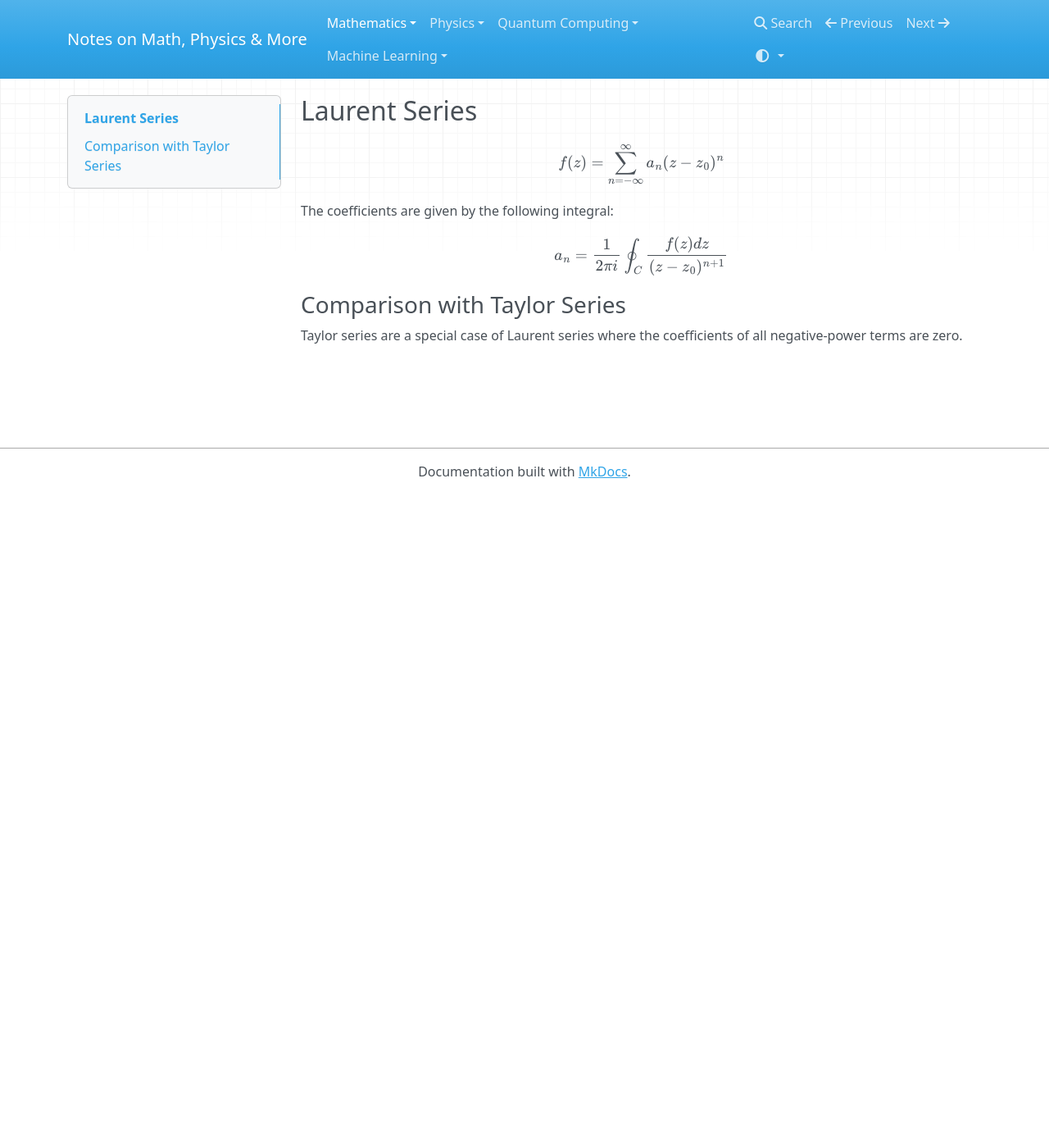
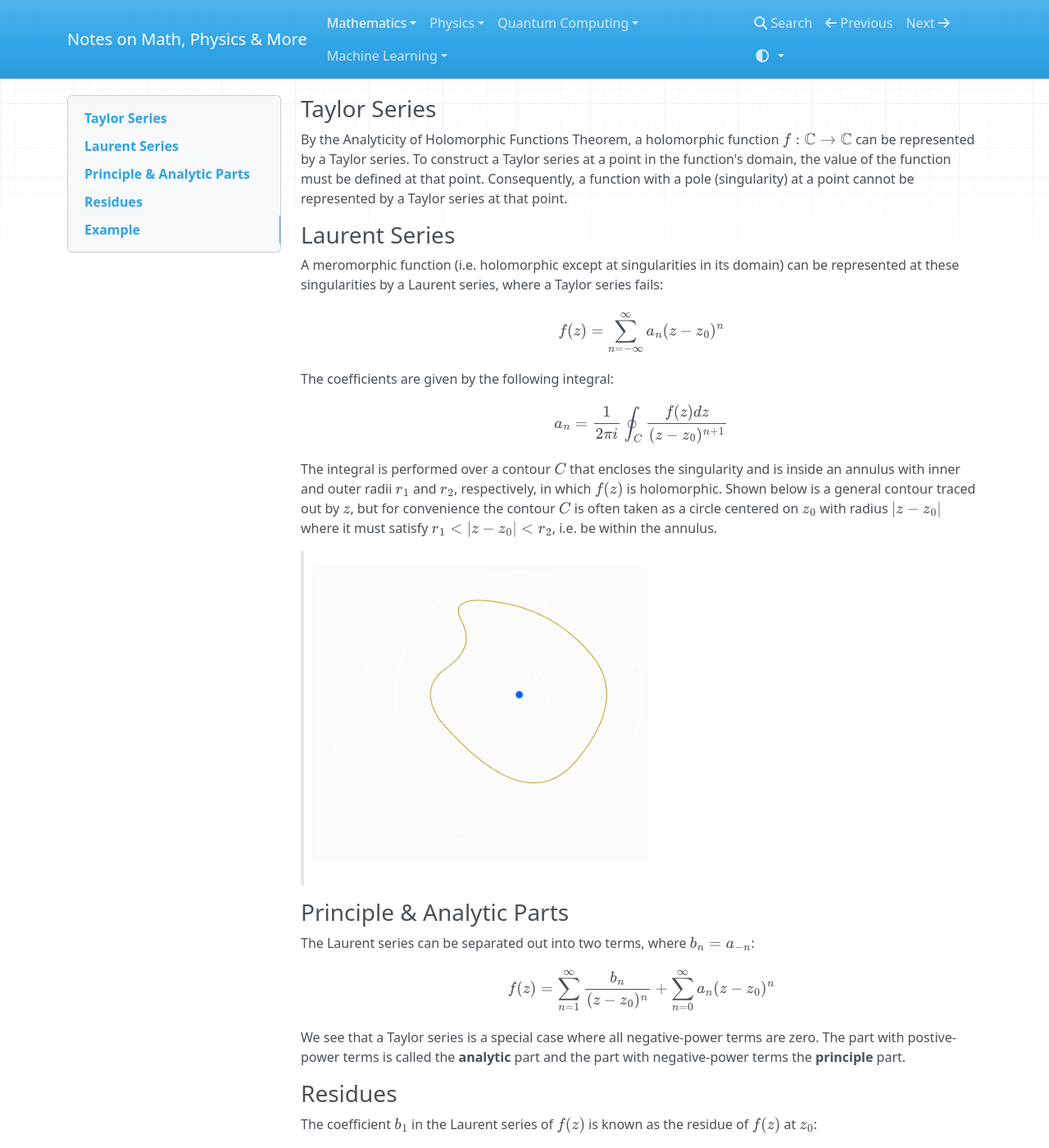
Before and after one commit to boonware/notes, an MkDocs documentation site: the page built from docs/complex_analysis/laurent_series.md, in a window 1280 px wide and 1400 px high. Shown: the whole window at 82% size. Built offline with MkDocs 1.6.1, drawn with Linux system fonts in a browser that asks for light colours; nearby versions of some CDN libraries; some of the changed text lies outside the part shown.

Commit message:
residues

```diff
--- a/docs/complex_analysis/laurent_series.md
+++ b/docs/complex_analysis/laurent_series.md
@@ -1,4 +1,8 @@
-## Laurent Series
+### Taylor Series
+By the  Analyticity of Holomorphic Functions Theorem, a holomorphic function $f: \mathbb{C} \to \mathbb{C}$ can be represented by a Taylor series. To construct a Taylor series at a point in the function's domain, the value of the function must be defined at that point. Consequently, a function with a pole (singularity) at a point cannot be represented by a Taylor series at that point.
+
+### Laurent Series
+A meromorphic function (i.e. holomorphic except at singularities in its domain) can be represented at these singularities by a Laurent series, where a Taylor series fails:
 
 $$
     f(z) = \sum_{n=-\infty}^\infty a_n(z-z_0)^n
@@ -10,5 +14,26 @@ $$
     a_n = \frac{1}{2 \pi i}\oint_C \frac{f(z)dz}{(z-z_0)^{n+1}}
 $$
 
-### Comparison with Taylor Series
-Taylor series are a special case of Laurent series where the coefficients of all negative-power terms are zero.
+The integral is performed over a contour $C$ that encloses the singularity and is inside an annulus with inner and outer radii $r_1$ and $r_2$, respectively, in which $f(z)$ is holomorphic. Shown below is a general contour traced out by $z$, but for convenience the contour $C$ is often taken as a circle centered on $z_0$ with radius $|z-z_0|$ where it must satisfy $r_1 \lt |z-z_0| \lt r_2$, i.e. be within the annulus.
+
+> ![Laurent Series - Contour Integration](./img/laurent_contour.png){: width="50%" }
+
+### Principle & Analytic Parts
+The Laurent series can be separated out into two terms, where $b_n = a_{-n}$:
+
+$$
+    f(z) = \sum_{n=1}^\infty \frac{b_n}{(z-z_0)^n} + \sum_{n=0}^\infty a_n(z-z_0)^n
+$$
+
+We see that a Taylor series is a special case where all negative-power terms are zero. The part with postive-power terms is called the **analytic** part and the part with negative-power terms the **principle** part.
+
+### Residues
+The coefficient $b_1$ in the Laurent series of $f(z)$ is known as the residue of $f(z)$ at $z_0$:
+
+$$
+    Res(f, z_0) = b_1
+$$
+
+### Example
+
+TODO
--- a/mkdocs.yml
+++ b/mkdocs.yml
@@ -13,6 +13,7 @@ markdown_extensions:
   - toc:
       permalink: "#"
       toc_depth: 3
+  - attr_list: {}
 
 extra_javascript:
   - javascripts/mathjax.js
@@ -39,9 +40,10 @@ nav:
 
     - Complex Analysis:
       - Complex Numbers: complex_analysis/complex_numbers.md
-      - Complex Derivative: complex_analysis/complex_derivative.md
+      - Differentiation: complex_analysis/complex_derivative.md
       - Contour Integration: complex_analysis/contour_integration.md
       - Laurent Series: complex_analysis/laurent_series.md
+      - Residue Theorem: complex_analysis/residue_theorem.md
 
     - Group Theory:
       - Group Actions: group_theory/group_actions.md
```
Also changed, not shown: docs/complex_analysis/differentiation.md (renamed from docs/complex_analysis/complex_derivative.md, +15 -2 lines), docs/real_analysis/taylor_series.md (+4 -0 lines), docs/complex_analysis/img/laurent_contour.png (added), docs/complex_analysis/residue_theorem.md (added).
